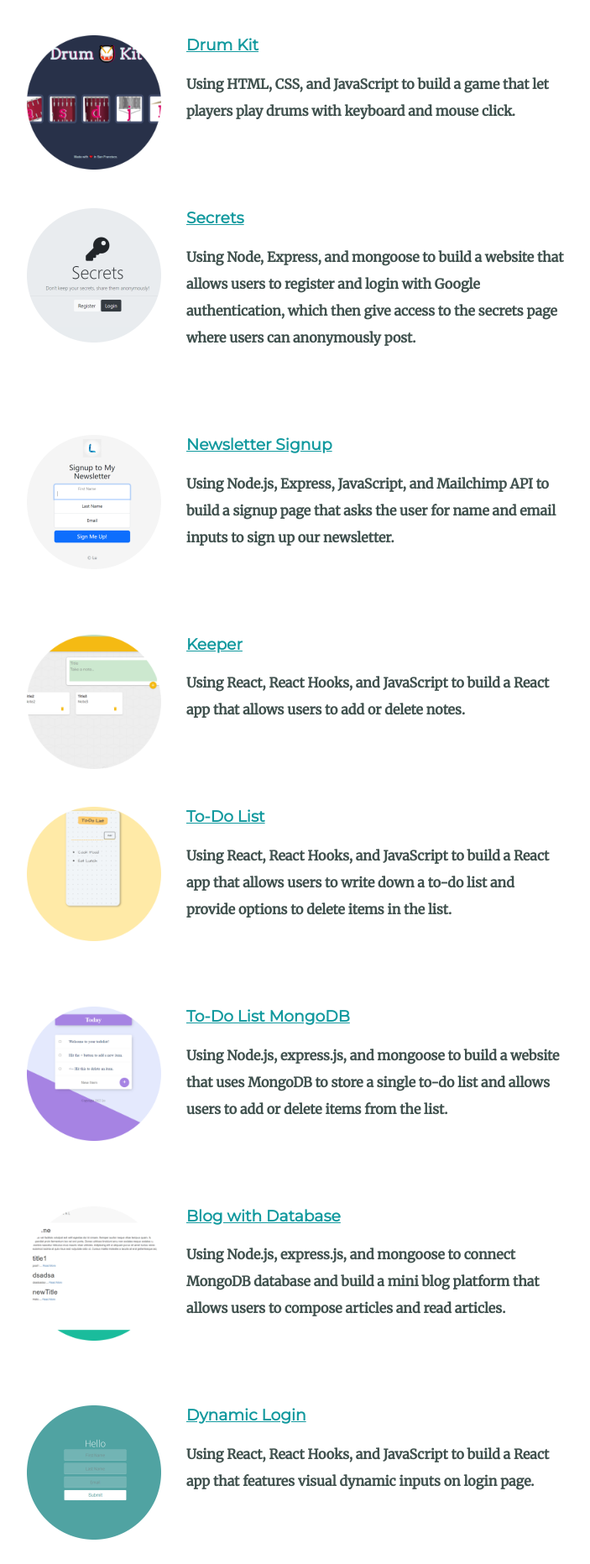
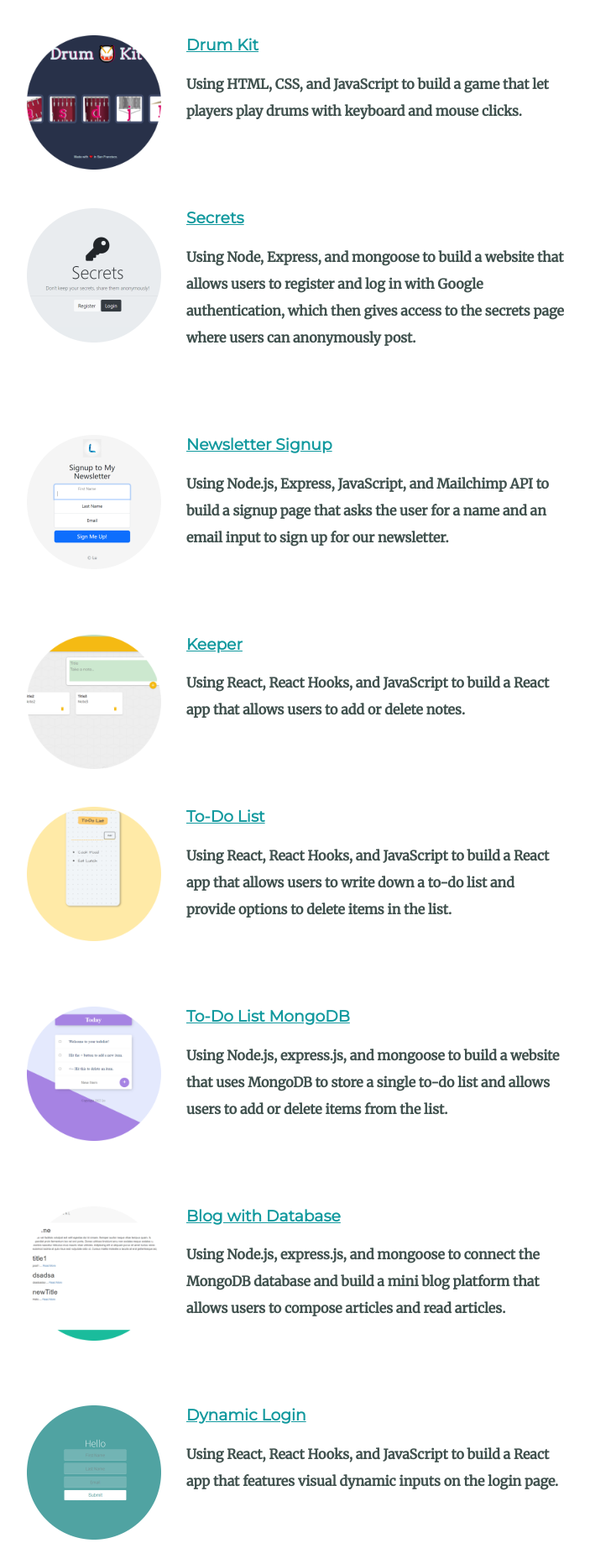
Before and after one commit to junlianglu/junlianglu.github.io, a plain HTML site: page index.html in a window 1280 px wide. Shown: the part 2737-4600 px from the top of the page at 84% size, without its empty margins (288-991 px from the left). Drawn offline with Linux system fonts and the light colour scheme.

Commit message:
modified some projects

```diff
--- a/index.html
+++ b/index.html
@@ -83,7 +83,7 @@
           <a href="https://github.com/junlianglu/Drum-Kit" target="_blank">
             <h3>Drum Kit</h3>
           </a>
-          <p>Using HTML, CSS, and JavaScript to build a game that let players play drums with keyboard and mouse click.</p>
+          <p>Using HTML, CSS, and JavaScript to build a game that let players play drums with keyboard and mouse clicks.</p>
         </div>
 
         <div class="skill-row">
@@ -93,7 +93,7 @@
           <a href="https://github.com/junlianglu/Secrets" target="_blank">
             <h3>Secrets</h3>
           </a>
-          <p>Using Node, Express, and mongoose to build a website that allows users to register and login with Google authentication, which then give access to the secrets page where users can anonymously post.</p>
+          <p>Using Node, Express, and mongoose to build a website that allows users to register and log in with Google authentication, which then gives access to the secrets page where users can anonymously post.</p>
         </div>
 
         <div class="skill-row">
@@ -103,7 +103,7 @@
           <a href="https://github.com/junlianglu/Newsletter-Signup" target="_blank">
             <h3>Newsletter Signup</h3>
           </a>
-          <p>Using Node.js, Express, JavaScript, and Mailchimp API to build a signup page that asks the user for name and email inputs to sign up our newsletter.</p>
+          <p>Using Node.js, Express, JavaScript, and Mailchimp API to build a signup page that asks the user for a name and an email input to sign up for our newsletter.</p>
         </div>
 
         <div class="skill-row">
@@ -143,7 +143,7 @@
           <a href="https://github.com/junlianglu/Blog-with-Database" target="_blank">
             <h3>Blog with Database</h3>
           </a>
-          <p>Using Node.js, express.js, and mongoose to connect MongoDB database and build a mini blog platform that allows users to compose articles and read articles.</p>
+          <p>Using Node.js, express.js, and mongoose to connect the MongoDB database and build a mini blog platform that allows users to compose articles and read articles.</p>
         </div>
 
         <div class="skill-row">
@@ -153,7 +153,7 @@
           <a href="https://github.com/junlianglu/Dynamic-Login" target="_blank">
             <h3>Dynamic Login</h3>
           </a>
-          <p>Using React, React Hooks, and JavaScript to build a React app that features visual dynamic inputs on login page.</p>
+          <p>Using React, React Hooks, and JavaScript to build a React app that features visual dynamic inputs on the login page.</p>
         </div>
 
         <div class="skill-row">
@@ -173,7 +173,7 @@
           <a href="https://github.com/junlianglu/Dec-Inc" target="_blank">
             <h3>Dec Inc</h3>
           </a>
-          <p>Using React, React Hooks, and JavaScript to build a React app to that allows users to use mouse clicks decrement or increment a number starting from zero.</p>
+          <p>Using React, React Hooks, and JavaScript to build a React app that allows users to use mouse clicks to decrement or increment a number starting from zero.</p>
         </div>
 
         <div class="skill-row">
```
